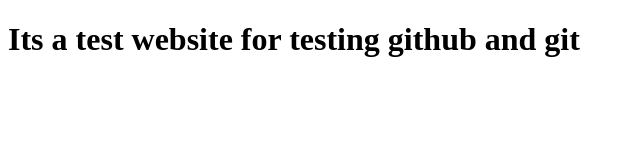
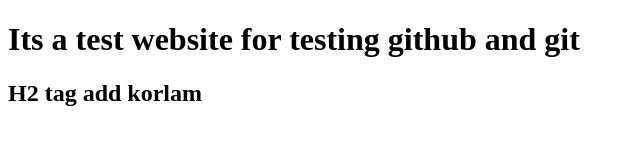
Before and after one commit to iammahir2020/my-first-repo, a plain HTML site: page index.html in a window 1280 px wide. Shown: the whole page, without its empty margins (0-640 px from the left). Drawn offline with Linux system fonts and the light colour scheme.

Commit message:
h2 tag added

```diff
--- a/index.html
+++ b/index.html
@@ -8,5 +8,6 @@
 </head>
 <body>
     <h1>Its a test website for testing github and git</h1>
+    <h2>H2 tag add korlam</h2>
 </body>
 </html>
```
